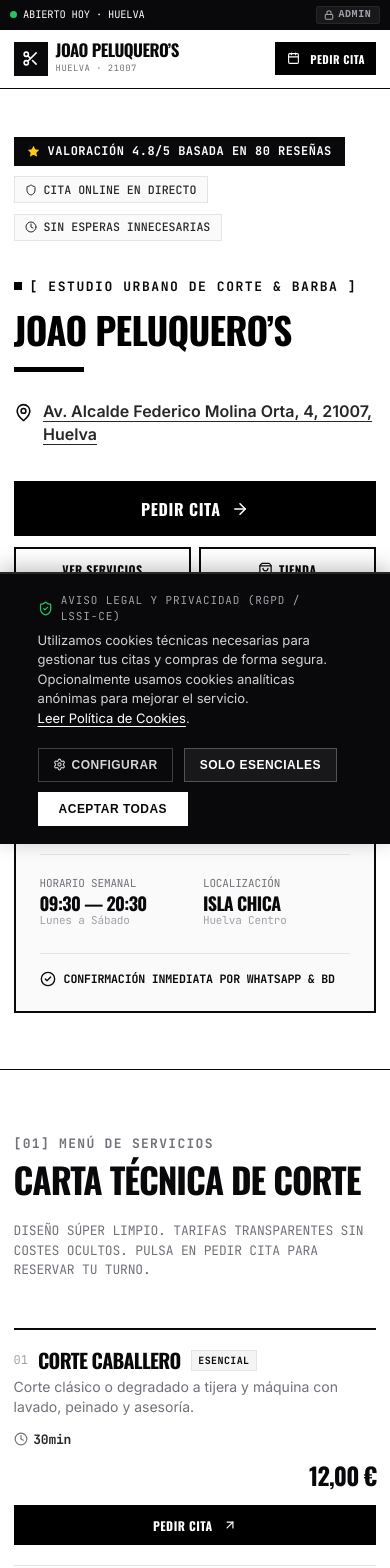
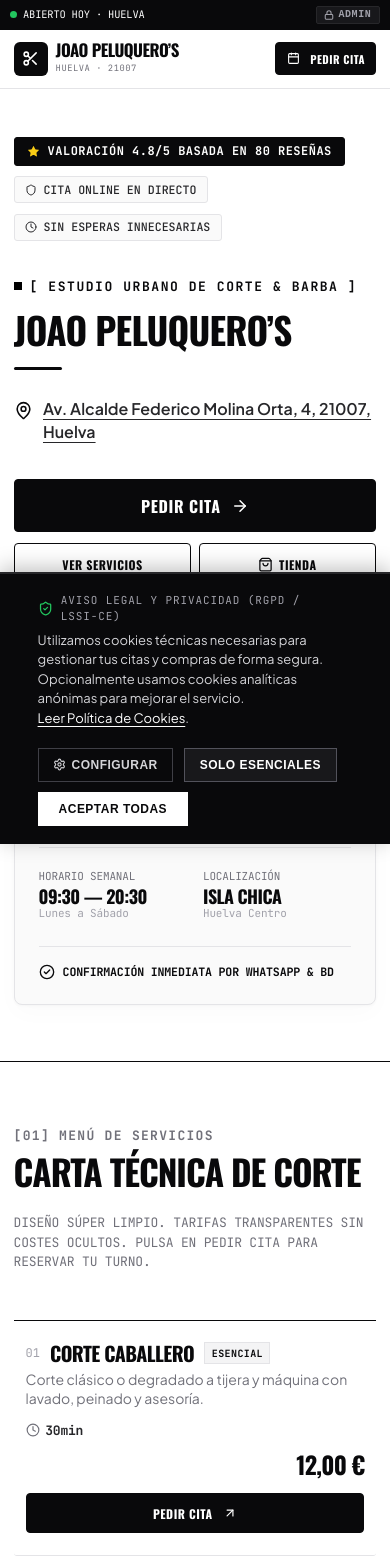
Before and after one commit to mareo4830-spec/joaoPeluqueria, a React (Vite) app: page / in a window 390 px wide. Shown: the top 1568 px of the page. Built offline with nearby package versions, Linux system fonts and the light colour scheme; no server answers; the database is empty.

Commit message:
feat: estilo Tech Brutalist Pulido con microinteracciones

```diff
--- a/src/components/Hero.jsx
+++ b/src/components/Hero.jsx
@@ -65,7 +65,7 @@ export default function Hero({ onOpenBooking }) {
             </h1>
 
             {/* Brutalist Accent Bar */}
-            <div style={{ width: '70px', height: '5px', backgroundColor: '#000000', marginBottom: '1.75rem' }}></div>
+            <div style={{ width: '48px', height: '3px', backgroundColor: '#09090b', borderRadius: '2px', marginBottom: '1.75rem' }}></div>
 
             {/* Address with Icon & Link */}
             <div style={{ display: 'flex', alignItems: 'flex-start', gap: '0.65rem', marginBottom: '2.25rem' }}>
@@ -123,13 +123,15 @@ export default function Hero({ onOpenBooking }) {
           {/* Right Column: Editorial Technical Data Block */}
           <div
             style={{
-              border: '2px solid #09090b',
+              border: '1px solid #e4e4e7',
+              borderRadius: '8px',
               padding: 'clamp(1.5rem, 4vw, 2.25rem)',
               backgroundColor: '#fafafa',
-              width: '100%'
+              width: '100%',
+              boxShadow: '0 1px 3px rgba(0, 0, 0, 0.03), 0 8px 24px rgba(0, 0, 0, 0.02)'
             }}
           >
-            <div className="font-mono" style={{ fontSize: '0.75rem', fontWeight: 700, color: '#09090b', borderBottom: '1px solid #09090b', paddingBottom: '0.75rem', marginBottom: '1.25rem', display: 'flex', justifyContent: 'space-between' }}>
+            <div className="font-mono" style={{ fontSize: '0.75rem', fontWeight: 700, color: '#09090b', borderBottom: '1px solid #e4e4e7', paddingBottom: '0.75rem', marginBottom: '1.25rem', display: 'flex', justifyContent: 'space-between' }}>
               <span>DATOS TÉCNICOS DEL ESPACIO</span>
               <span>HUELVA · 21007</span>
             </div>
--- a/src/components/Navbar.jsx
+++ b/src/components/Navbar.jsx
@@ -28,7 +28,7 @@ export default function Navbar({ onOpenBooking, onNavigateToAdmin, onNavigateToC
   }, []);
 
   return (
-    <header className="border-b-solid" style={{ position: 'sticky', top: 0, zIndex: 50, backgroundColor: '#ffffff', width: '100%' }}>
+    <header style={{ position: 'sticky', top: 0, zIndex: 50, backgroundColor: 'rgba(255, 255, 255, 0.92)', backdropFilter: 'blur(12px)', WebkitBackdropFilter: 'blur(12px)', width: '100%', borderBottom: '1px solid #e4e4e7' }}>
       {/* Top Utility Ticker */}
       <div
         style={{
@@ -107,7 +107,8 @@ export default function Navbar({ onOpenBooking, onNavigateToAdmin, onNavigateToC
                 display: 'flex',
                 alignItems: 'center',
                 justifyContent: 'center',
-                flexShrink: 0
+                flexShrink: 0,
+                borderRadius: '6px'
               }}
             >
               <Scissors size={17} strokeWidth={2.2} />
@@ -124,19 +125,19 @@ export default function Navbar({ onOpenBooking, onNavigateToAdmin, onNavigateToC
 
           {/* Desktop Nav Items */}
           <nav style={{ display: 'flex', alignItems: 'center', gap: '1.25rem' }} className="desktop-nav">
-            <a href="#servicios" className="font-mono" style={{ textDecoration: 'none', color: '#27272a', fontSize: '0.8125rem', fontWeight: 600 }}>
+            <a href="#servicios" className="font-mono" style={{ textDecoration: 'none', color: '#27272a', fontSize: '0.8125rem', fontWeight: 600, transition: 'color 150ms ease' }}>
               [01] SERVICIOS
             </a>
-            <a href="#productos" className="font-mono" style={{ textDecoration: 'none', color: '#27272a', fontSize: '0.8125rem', fontWeight: 600 }}>
+            <a href="#productos" className="font-mono" style={{ textDecoration: 'none', color: '#27272a', fontSize: '0.8125rem', fontWeight: 600, transition: 'color 150ms ease' }}>
               [02] PRODUCTOS
             </a>
-            <a href="#confianza" className="font-mono" style={{ textDecoration: 'none', color: '#27272a', fontSize: '0.8125rem', fontWeight: 600 }}>
+            <a href="#confianza" className="font-mono" style={{ textDecoration: 'none', color: '#27272a', fontSize: '0.8125rem', fontWeight: 600, transition: 'color 150ms ease' }}>
               [03] CONFIANZA
             </a>
-            <a href="#resenas" className="font-mono" style={{ textDecoration: 'none', color: '#27272a', fontSize: '0.8125rem', fontWeight: 600 }}>
+            <a href="#resenas" className="font-mono" style={{ textDecoration: 'none', color: '#27272a', fontSize: '0.8125rem', fontWeight: 600, transition: 'color 150ms ease' }}>
               [04] RESEÑAS
             </a>
-            <a href="#ubicacion" className="font-mono" style={{ textDecoration: 'none', color: '#27272a', fontSize: '0.8125rem', fontWeight: 600 }}>
+            <a href="#ubicacion" className="font-mono" style={{ textDecoration: 'none', color: '#27272a', fontSize: '0.8125rem', fontWeight: 600, transition: 'color 150ms ease' }}>
               [05] UBICACIÓN
             </a>
           </nav>
@@ -163,8 +164,9 @@ export default function Navbar({ onOpenBooking, onNavigateToAdmin, onNavigateToC
                   letterSpacing: '0.04em',
                   cursor: 'pointer',
                   flexShrink: 0,
-                  borderRadius: '2px',
-                  boxShadow: '0 1px 4px rgba(22, 163, 74, 0.3)'
+                  borderRadius: '4px',
+                  boxShadow: '0 1px 4px rgba(22, 163, 74, 0.25)',
+                  transition: 'transform 150ms cubic-bezier(0.23, 1, 0.32, 1), background-color 150ms ease'
                 }}
               >
                 <Clock size={14} style={{ color: '#ffffff' }} />
--- a/src/index.css
+++ b/src/index.css
@@ -1,6 +1,6 @@
 /* ==========================================================================
-   JOAO PELUQUERO'S — HALLMARK FRAMEWORK DESIGN SYSTEM
-   Anti-template · Brutalist · Minimalist · Streetwear
+   JOAO PELUQUERO'S — TECH BRUTALIST PULIDO
+   High-Contrast · Razor-Sharp 1px Borders · Tactile Micro-Interactions (Emil Kowalski)
    Full Mobile & Desktop Responsive System with Anti-Word-Break Guarantees
    ========================================================================== */
 
@@ -18,8 +18,26 @@
   --border-light: #f4f4f5;
 
   --font-headline: 'Oswald', -apple-system, BlinkMacSystemFont, sans-serif;
-  --font-body: 'Inter', -apple-system, BlinkMacSystemFont, sans-serif;
+  --font-body: 'Plus Jakarta Sans', 'Inter', -apple-system, BlinkMacSystemFont, sans-serif;
   --font-mono: 'JetBrains Mono', monospace;
+
+  /* Mechanical Precision Radii */
+  --radius-xs: 3px;
+  --radius-sm: 4px;
+  --radius-md: 6px;
+  --radius-lg: 8px;
+  --radius-xl: 12px;
+
+  /* Emil Kowalski fluid motion curves */
+  --ease-out: cubic-bezier(0.23, 1, 0.32, 1);
+  --ease-in-out: cubic-bezier(0.77, 0, 0.175, 1);
+  --ease-drawer: cubic-bezier(0.32, 0.72, 0, 1);
+
+  /* Subtle ambient elevation */
+  --shadow-xs: 0 1px 2px rgba(0, 0, 0, 0.04);
+  --shadow-sm: 0 1px 3px rgba(0, 0, 0, 0.05), 0 4px 12px rgba(0, 0, 0, 0.02);
+  --shadow-md: 0 4px 16px rgba(0, 0, 0, 0.08);
+  --shadow-lg: 0 16px 36px rgba(0, 0, 0, 0.12);
 
   --max-w: 1280px;
 }
@@ -54,13 +72,14 @@ body {
 
 /* Prevención universal de auto-zoom en móviles (iOS Safari / Chrome / Brave) */
 input, select, textarea {
-  font-size: 16px !important; /* Mínimo 16px estricto: evita que iOS haga zoom automático al tocar cualquier campo */
+  font-size: 16px !important;
   -webkit-text-size-adjust: 100%;
   touch-action: manipulation;
+  font-family: var(--font-body);
 }
 
 button, a, .calendar-day-btn {
-  touch-action: manipulation; /* Evita retardo de 300ms y zooms accidentales por doble toque */
+  touch-action: manipulation;
 }
 
 /* Global Anti-Word-Break & Clean Wrapping Standards */
@@ -90,12 +109,12 @@ img, svg, iframe, video {
 }
 
 /* --------------------------------------------------------------------------
-   Brutalist Streetwear Typography
+   Tech Brutalist Typography
    -------------------------------------------------------------------------- */
 .font-headline {
   font-family: var(--font-headline);
   text-transform: uppercase;
-  letter-spacing: -0.035em;
+  letter-spacing: -0.03em;
   font-weight: 800;
   line-height: 1;
 }
@@ -107,7 +126,7 @@ img, svg, iframe, video {
   text-transform: uppercase;
   letter-spacing: -0.015em;
   line-height: 0.95;
-  color: #000000;
+  color: #09090b;
   margin-bottom: 1.25rem;
   position: relative;
   word-break: normal;
@@ -164,45 +183,48 @@ img, svg, iframe, video {
 }
 
 /* --------------------------------------------------------------------------
-   Block Buttons & Technical Actions
+   Buttons & Tactile Actions (Emil Kowalski Philosophy)
    -------------------------------------------------------------------------- */
 .btn-solid-black {
   display: inline-flex;
   align-items: center;
   justify-content: center;
   gap: 0.65rem;
-  background-color: #000000;
+  background-color: #09090b;
   color: #ffffff;
-  border: 1px solid #000000;
-  padding: 1rem 1.75rem;
+  border: 1px solid #09090b;
+  padding: 0.85rem 1.6rem;
   font-family: var(--font-headline);
   font-weight: 800;
   font-size: 0.875rem;
   text-transform: uppercase;
   letter-spacing: 0.04em;
   cursor: pointer;
-  border-radius: 0px;
+  border-radius: var(--radius-sm);
   text-decoration: none;
-  transition: transform 0.1s ease, background-color 0.15s ease;
+  transition: transform 150ms var(--ease-out), background-color 150ms ease, box-shadow 150ms ease;
   user-select: none;
   white-space: nowrap;
 }
 
 .btn-solid-black:hover {
   background-color: #18181b;
-  transform: translateY(-1px);
+  transform: translateY(-1.5px);
+  box-shadow: var(--shadow-sm);
 }
 
 .btn-solid-black:active {
-  transform: translateY(1px);
+  transform: scale(0.97) translateY(0);
+  box-shadow: none;
 }
 
 .btn-solid-black:disabled {
-  background-color: #d4d4d8;
-  border-color: #d4d4d8;
-  color: #71717a;
+  background-color: #e4e4e7;
+  border-color: #e4e4e7;
+  color: #a1a1aa;
   cursor: not-allowed;
   transform: none;
+  box-shadow: none;
 }
 
 .btn-outline-brutal {
@@ -213,27 +235,28 @@ img, svg, iframe, video {
   background-color: transparent;
   color: #09090b;
   border: 1px solid #09090b;
-  padding: 1rem 1.75rem;
+  padding: 0.85rem 1.6rem;
   font-family: var(--font-headline);
   font-weight: 800;
   font-size: 0.875rem;
   text-transform: uppercase;
   letter-spacing: 0.04em;
   cursor: pointer;
-  border-radius: 0px;
+  border-radius: var(--radius-sm);
   text-decoration: none;
-  transition: all 0.15s ease;
+  transition: transform 150ms var(--ease-out), background-color 150ms ease, border-color 150ms ease, color 150ms ease;
   user-select: none;
   white-space: nowrap;
 }
 
 .btn-outline-brutal:hover {
-  background-color: #000000;
+  background-color: #09090b;
   color: #ffffff;
+  transform: translateY(-1.5px);
 }
 
 .btn-outline-brutal:active {
-  transform: translateY(1px);
+  transform: scale(0.97) translateY(0);
 }
 
 .hero-actions-container {
@@ -248,25 +271,39 @@ img, svg, iframe, video {
   align-items: center;
   justify-content: center;
   gap: 0.65rem;
-  background-color: #000000;
+  background-color: #09090b;
   color: #ffffff;
-  border: 2px solid #000000;
-  padding: 1.15rem 2.25rem;
+  border: 1px solid #09090b;
+  padding: 1.1rem 2.25rem;
   font-family: var(--font-headline);
   font-weight: 700;
   font-size: 1.0625rem;
   text-transform: uppercase;
   letter-spacing: 0.04em;
   cursor: pointer;
-  border-radius: 0px;
+  border-radius: var(--radius-sm);
   text-decoration: none;
-  transition: transform 0.1s ease, background-color 0.15s ease;
+  transition: transform 150ms var(--ease-out), background-color 150ms ease, box-shadow 150ms ease;
   user-select: none;
+}
+
+.hero-btn-primary svg {
+  transition: transform 150ms var(--ease-out);
 }
 
 .hero-btn-primary:hover {
   background-color: #18181b;
-  transform: translateY(-1px);
+  transform: translateY(-2px);
+  box-shadow: var(--shadow-md);
+}
+
+.hero-btn-primary:hover svg {
+  transform: translateX(3px);
+}
+
+.hero-btn-primary:active {
+  transform: scale(0.97) translateY(0);
+  box-shadow: none;
 }
 
 .hero-btn-secondary {
@@ -274,25 +311,30 @@ img, svg, iframe, video {
   align-items: center;
   justify-content: center;
   gap: 0.65rem;
-  background-color: transparent;
+  background-color: #ffffff;
   color: #09090b;
-  border: 2px solid #09090b;
-  padding: 1.15rem 2rem;
+  border: 1px solid #09090b;
+  padding: 1.1rem 2rem;
   font-family: var(--font-headline);
   font-weight: 700;
   font-size: 1.0625rem;
   text-transform: uppercase;
   letter-spacing: 0.04em;
   cursor: pointer;
-  border-radius: 0px;
+  border-radius: var(--radius-sm);
   text-decoration: none;
-  transition: all 0.15s ease;
+  transition: transform 150ms var(--ease-out), background-color 150ms ease, border-color 150ms ease, color 150ms ease;
   user-select: none;
 }
 
 .hero-btn-secondary:hover {
-  background-color: #000000;
+  background-color: #09090b;
   color: #ffffff;
+  transform: translateY(-1.5px);
+}
+
+.hero-btn-secondary:active {
+  transform: scale(0.97) translateY(0);
 }
 
 @media (max-width: 640px) {
@@ -303,14 +345,14 @@ img, svg, iframe, video {
 
   .hero-btn-primary, .hero-btn-secondary {
     width: 100%;
-    padding: 1.15rem 1rem;
+    padding: 1.1rem 1rem;
     font-size: 1rem;
     box-sizing: border-box;
   }
 }
 
 /* --------------------------------------------------------------------------
-   Technical Badges
+   Technical Badges & Chips
    -------------------------------------------------------------------------- */
 .tech-badge {
   display: inline-flex;
@@ -325,7 +367,7 @@ img, svg, iframe, video {
   letter-spacing: 0.04em;
   background-color: var(--bg-pure);
   color: var(--text-main);
-  border-radius: 0;
+  border-radius: var(--radius-xs);
   line-height: 1.2;
 }
 
@@ -341,11 +383,12 @@ img, svg, iframe, video {
   font-weight: 500;
   background-color: var(--bg-subtle);
   color: var(--text-sub);
+  border-radius: var(--radius-xs);
   line-height: 1.2;
 }
 
 /* --------------------------------------------------------------------------
-   Borders
+   Borders & Separators
    -------------------------------------------------------------------------- */
 .border-b-solid {
   border-bottom: 1px solid var(--border-solid);
@@ -368,6 +411,9 @@ img, svg, iframe, video {
    -------------------------------------------------------------------------- */
 .services-list-container {
   width: 100%;
+  display: flex;
+  flex-direction: column;
+  border-top: 1px solid var(--border-solid);
 }
 
 .service-item-row {
@@ -375,29 +421,23 @@ img, svg, iframe, video {
   grid-template-columns: minmax(280px, 1fr) 120px 140px 140px;
   align-items: center;
   gap: 1.5rem;
-  padding: 1.75rem 0.75rem;
+  padding: 1.5rem 0.75rem;
   border-bottom: 1px solid var(--border-subtle);
-  transition: background-color 0.15s ease;
+  border-radius: var(--radius-xs);
+  transition: background-color 150ms ease, padding-left 150ms var(--ease-out);
   cursor: pointer;
 }
 
-.service-item-row:first-child {
-  border-top: 1px solid var(--border-solid);
-}
-
-.service-item-row:last-child {
-  border-bottom: 1px solid var(--border-solid);
-}
-
 .service-item-row:hover {
-  background-color: #fafafa;
+  background-color: var(--bg-subtle);
+  padding-left: 1rem;
 }
 
 @media (max-width: 900px) {
   .service-item-row {
     grid-template-columns: 1fr auto auto;
     gap: 1rem;
-    padding: 1.5rem 0.5rem;
+    padding: 1.35rem 0.5rem;
   }
 }
 
@@ -407,7 +447,11 @@ img, svg, iframe, video {
     flex-direction: column;
     align-items: stretch;
     gap: 0.75rem;
-    padding: 1.5rem 0.75rem;
+    padding: 1.35rem 0.75rem;
+  }
+
+  .service-item-row:hover {
+    padding-left: 0.75rem;
   }
 
   .service-mobile-top {
@@ -429,117 +473,34 @@ img, svg, iframe, video {
 }
 
 /* --------------------------------------------------------------------------
-   Modal & Dialog System
-   -------------------------------------------------------------------------- */
-.modal-overlay {
-  position: fixed;
-  inset: 0;
-  width: 100%;
-  height: 100%;
-  height: 100dvh;
-  background-color: rgba(9, 9, 11, 0.75);
-  backdrop-filter: grayscale(100%) contrast(120%);
-  -webkit-backdrop-filter: grayscale(100%) contrast(120%);
-  display: flex;
-  align-items: center;
-  justify-content: center;
-  z-index: 1000;
-  padding: 1rem;
-  overflow-y: auto;
-  overscroll-behavior: contain;
-  -webkit-overflow-scrolling: touch;
-}
-
-.modal-content {
-  background-color: #ffffff;
-  border: 2px solid #000000;
-  width: 100%;
-  max-width: 680px;
-  max-height: 90vh;
-  max-height: 90dvh;
-  overflow-y: auto;
-  overscroll-behavior: contain;
-  -webkit-overflow-scrolling: touch;
-  border-radius: 0;
-  position: relative;
-  box-shadow: none;
-  margin: auto;
-}
-
-@media (max-width: 640px) {
-  .modal-overlay {
-    padding: 0;
-    align-items: flex-end;
-  }
-
-  .modal-content {
-    max-height: 94vh;
-    max-height: 94dvh;
-    border-width: 1px 0 0 0;
-    padding-bottom: max(1.5rem, env(safe-area-inset-bottom, 20px));
-  }
-
-  .booking-modal-body {
-    padding: 1rem 0.85rem 2.5rem 0.85rem !important;
-  }
-
-  .booking-ticket-box {
-    padding: 1rem 0.75rem !important;
-  }
-}
-
-/* Custom Scrollbar */
-::-webkit-scrollbar {
-  width: 6px;
-  height: 6px;
-}
-
-::-webkit-scrollbar-track {
-  background: #ffffff;
-}
-
-::-webkit-scrollbar-thumb {
-  background: #18181b;
-}
-
-::-webkit-scrollbar-thumb:hover {
-  background: #000000;
-}
-
-/* --------------------------------------------------------------------------
-   Services Menu List & Rows
-   -------------------------------------------------------------------------- */
-.services-list-container {
-  display: flex;
-  flex-direction: column;
-  border-top: 1px solid #09090b;
-}
-
-.service-item-row {
-  display: grid;
-  grid-template-columns: 1fr auto auto auto;
-  align-items: center;
-  gap: 1.5rem;
-  padding: 1.5rem 0;
-  border-bottom: 1px solid #e4e4e7;
-  transition: background-color 0.15s ease;
-}
-
-@media (max-width: 640px) {
-  .service-item-row {
-    grid-template-columns: 1fr;
-    gap: 0.85rem;
-    padding: 1.25rem 0;
-  }
-}
-
-/* --------------------------------------------------------------------------
-   Products Catalog Grid (2 columns on mobile)
+   Products Catalog Grid (Responsive 2 cols mobile, 3-4 desktop)
    -------------------------------------------------------------------------- */
 .products-catalog-grid {
   display: grid;
   grid-template-columns: repeat(auto-fill, minmax(280px, 1fr));
   gap: 1.5rem;
+}
+
+.product-card-mobile {
+  border-radius: var(--radius-lg) !important;
+  border: 1px solid var(--border-subtle) !important;
+  background-color: #ffffff;
+  transition: transform 200ms var(--ease-out), box-shadow 200ms var(--ease-out), border-color 200ms ease;
+  overflow: hidden;
+}
+
+.product-card-mobile:hover {
+  transform: translateY(-3px);
+  box-shadow: var(--shadow-md);
+  border-color: #09090b !important;
+}
+
+.product-image-container-mobile img {
+  transition: transform 350ms var(--ease-out);
+}
+
+.product-card-mobile:hover .product-image-container-mobile img {
+  transform: scale(1.04);
 }
 
 @media (max-width: 640px) {
@@ -550,6 +511,7 @@ img, svg, iframe, video {
 
   .product-card-mobile {
     padding: 0.65rem !important;
+    border-radius: var(--radius-md) !important;
   }
 
   .product-image-container-mobile {
@@ -578,6 +540,7 @@ img, svg, iframe, video {
   .product-btn-mobile {
     padding: 0.5rem 0.4rem !important;
     font-size: 0.6875rem !important;
+    border-radius: var(--radius-xs) !important;
   }
 }
 
@@ -587,8 +550,10 @@ img, svg, iframe, video {
 .calendar-full-month {
   width: 100%;
   background-color: #ffffff;
-  border: 1px solid #09090b;
-  padding: 1rem;
+  border: 1px solid var(--border-subtle);
+  border-radius: var(--radius-lg);
+  padding: 1.15rem;
+  box-shadow: var(--shadow-xs);
 }
 
 .calendar-header {
@@ -597,7 +562,7 @@ img, svg, iframe, video {
   align-items: center;
   margin-bottom: 1rem;
   padding-bottom: 0.75rem;
-  border-bottom: 1px solid #e4e4e7;
+  border-bottom: 1px solid var(--border-subtle);
 }
 
 .calendar-weekdays-grid {
@@ -621,12 +586,12 @@ img, svg, iframe, video {
   flex-direction: column;
   align-items: center;
   justify-content: center;
-  border: 1px solid #e4e4e7;
+  border: 1px solid var(--border-subtle);
   background-color: #ffffff;
   color: #09090b;
   cursor: pointer;
-  border-radius: 0;
-  transition: all 0.1s ease;
+  border-radius: var(--radius-sm);
+  transition: transform 120ms var(--ease-out), background-color 120ms ease, border-color 120ms ease, color 120ms ease;
   font-family: var(--font-mono);
   font-size: 0.8125rem;
   font-weight: 700;
@@ -637,12 +602,18 @@ img, svg, iframe, video {
 .calendar-day-btn:hover:not(:disabled) {
   border-color: #09090b;
   background-color: #f4f4f5;
+  transform: translateY(-1px);
+}
+
+.calendar-day-btn:active:not(:disabled) {
+  transform: scale(0.95);
 }
 
 .calendar-day-btn.selected {
   background-color: #09090b !important;
   color: #ffffff !important;
   border-color: #09090b !important;
+  box-shadow: 0 2px 8px rgba(0, 0, 0, 0.2);
 }
 
 .calendar-day-btn:disabled {
@@ -664,11 +635,22 @@ img, svg, iframe, video {
 .calendar-day-btn.is-today {
   border-color: #09090b;
   font-weight: 900;
+  position: relative;
+}
+
+.calendar-day-btn.is-today::after {
+  content: '';
+  position: absolute;
+  bottom: 3px;
+  width: 4px;
+  height: 4px;
+  border-radius: 50%;
+  background-color: currentColor;
 }
 
 @media (max-width: 480px) {
   .calendar-full-month {
-    padding: 0.65rem;
+    padding: 0.75rem;
   }
 
   .calendar-days-grid {
@@ -679,6 +661,111 @@ img, svg, iframe, video {
     min-height: 38px;
     font-size: 0.75rem;
   }
+}
+
+/* --------------------------------------------------------------------------
+   Modal & Dialog System (Refined Glass & Elevation)
+   -------------------------------------------------------------------------- */
+.modal-overlay {
+  position: fixed;
+  inset: 0;
+  width: 100%;
+  height: 100%;
+  height: 100dvh;
+  background-color: rgba(9, 9, 11, 0.6);
+  backdrop-filter: blur(8px);
+  -webkit-backdrop-filter: blur(8px);
+  display: flex;
+  align-items: center;
+  justify-content: center;
+  z-index: 1000;
+  padding: 1rem;
+  overflow-y: auto;
+  overscroll-behavior: contain;
+  -webkit-overflow-scrolling: touch;
+}
+
+.modal-content {
+  background-color: #ffffff;
+  border: 1px solid rgba(0, 0, 0, 0.12);
+  width: 100%;
+  max-width: 680px;
+  max-height: 90vh;
+  max-height: 90dvh;
+  overflow-y: auto;
+  overscroll-behavior: contain;
+  -webkit-overflow-scrolling: touch;
+  border-radius: var(--radius-xl);
+  position: relative;
+  box-shadow: var(--shadow-lg);
+  margin: auto;
+  animation: modalFadeScale 200ms var(--ease-out);
+}
+
+@keyframes modalFadeScale {
+  from {
+    opacity: 0;
+    transform: scale(0.97) translateY(8px);
+  }
+  to {
+    opacity: 1;
+    transform: scale(1) translateY(0);
+  }
+}
+
+@media (max-width: 640px) {
+  .modal-overlay {
+    padding: 0;
+    align-items: flex-end;
+  }
+
+  .modal-content {
+    max-height: 94vh;
+    max-height: 94dvh;
+    border-width: 1px 0 0 0;
+    border-radius: var(--radius-xl) var(--radius-xl) 0 0;
+    padding-bottom: max(1.5rem, env(safe-area-inset-bottom, 20px));
+    animation: modalDrawerSlide 250ms var(--ease-drawer);
+  }
+
+  @keyframes modalDrawerSlide {
+    from {
+      opacity: 0;
+      transform: translateY(100%);
+    }
+    to {
+      opacity: 1;
+      transform: translateY(0);
+    }
+  }
+
+  .booking-modal-body {
+    padding: 1rem 0.85rem 2.5rem 0.85rem !important;
+  }
+
+  .booking-ticket-box {
+    padding: 1rem 0.75rem !important;
+    border-radius: var(--radius-md) !important;
+  }
+}
+
+/* Custom Scrollbar */
+::-webkit-scrollbar {
+  width: 6px;
+  height: 6px;
+}
+
+::-webkit-scrollbar-track {
+  background: #ffffff;
+}
+
+::-webkit-scrollbar-thumb {
+  background: #d4d4d8;
+  border-radius: 3px;
+}
+
+::-webkit-scrollbar-thumb:hover {
+  background: #71717a;
 }
 
 /* ==============================================================================
@@ -733,6 +820,7 @@ img, svg, iframe, video {
   font-size: 0.875rem;
   color: #27272a;
   line-height: 1.6;
+  border-radius: 0 var(--radius-sm) var(--radius-sm) 0;
 }
 
 .legal-tag {
@@ -743,5 +831,5 @@ img, svg, iframe, video {
   padding: 0.15rem 0.45rem;
   font-size: 0.8125rem;
   font-weight: 600;
-  border-radius: 2px;
+  border-radius: var(--radius-xs);
 }
```
Also changed, not shown: src/components/ProductsSection.jsx (+10 -10 lines).
